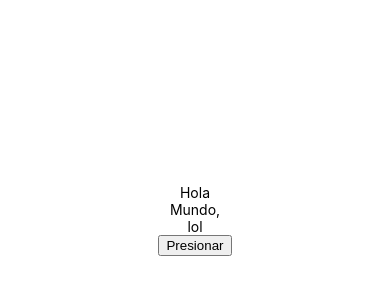
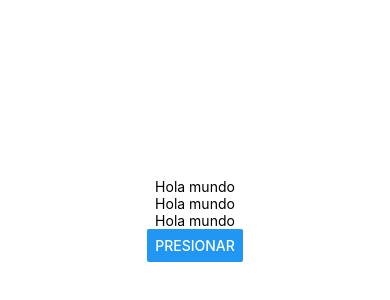
Before and after one commit to AndyArrB/PM193, a React Native app in the folder Blank/: screen / in a window 390 px wide. Shown: the part 202-502 px from the top of the page. Built offline with nearby package versions, Linux system fonts and the light colour scheme.

Commit message:
Práctica 5. Avance pt3. UseState (cambios de estado)

```diff
--- a/Blank/App.js
+++ b/Blank/App.js
@@ -1,11 +1,13 @@
 /* ZONA 1: IMPORTACIONES */
 import { StatusBar } from 'expo-status-bar';
 import { StyleSheet, Text, View, Button } from 'react-native';
+import React, {useState} from 'react';
 
-const Texto = (props) => {
-  const {children} = props
+const Texto = () => {
+  const [contenido, setContenido] = useState('Hola mundo')
+  const actualizaTexto = () => {setContenido('Estado modificado')}
   return (
-    <Text> {children} </Text>
+    <Text onPress={actualizaTexto}> {contenido} </Text>
   )
 }
 
@@ -15,10 +17,10 @@ export default function App() {
     /* Todos los componentes deben ir dentro de un view */
     <View style={styles.container}>
 
-      <Texto > Hola </Texto>
-      <Texto > Mundo, </Texto>
-      <Texto > lol </Texto>
-      <button title="Presionar"> Presionar </button>
+      <Texto > </Texto>
+      <Texto > </Texto>
+      <Texto > </Texto>
+      <Button title='Presionar'> </Button>
       <StatusBar style="auto" />
 
     </View>
```
